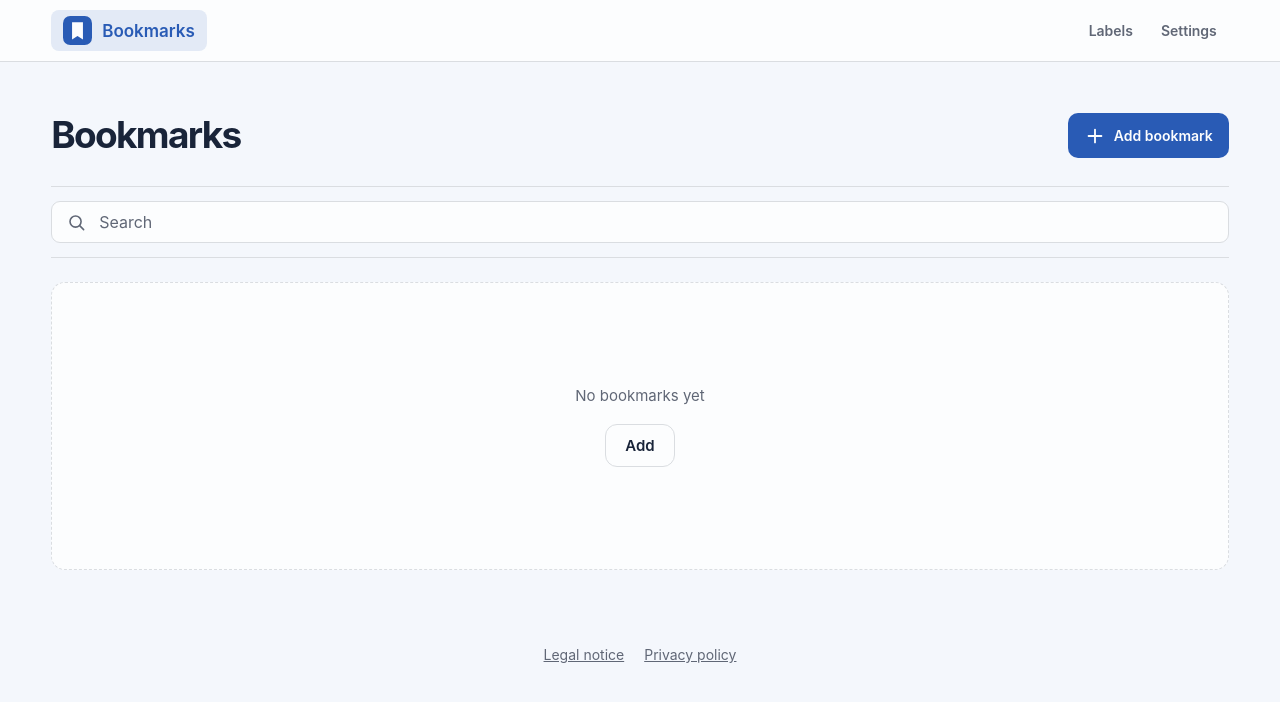
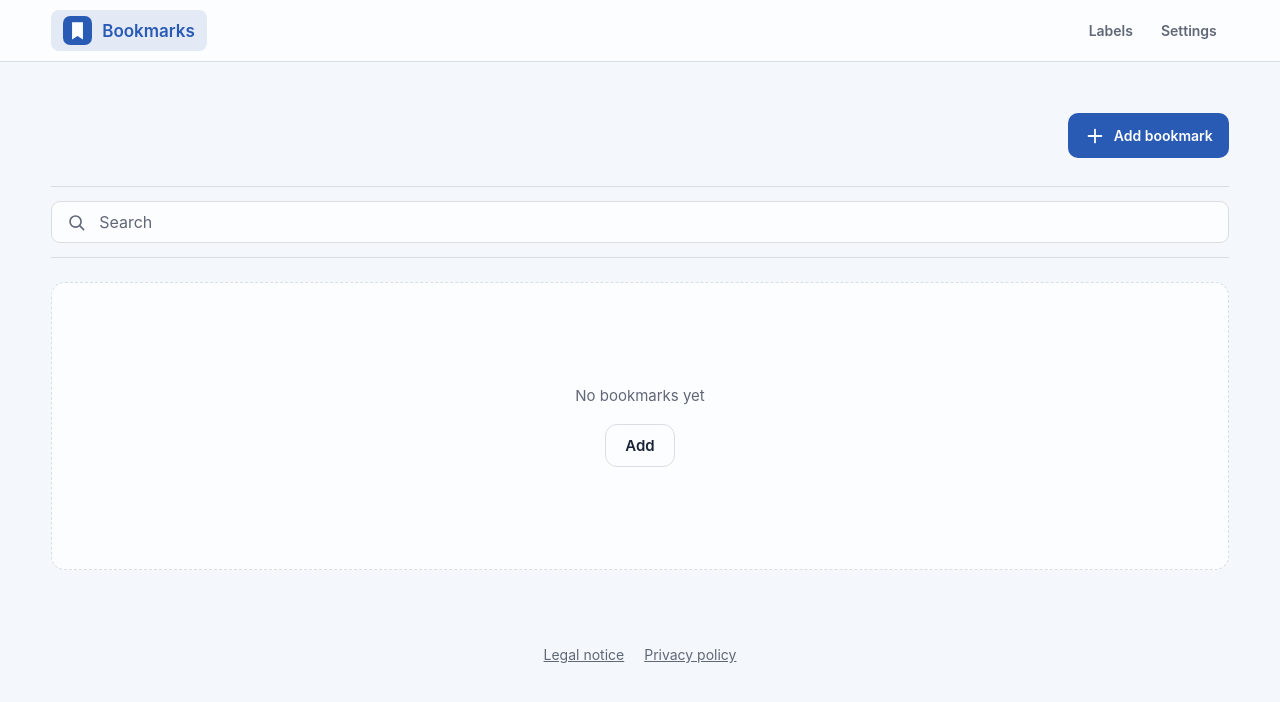
Before and after one commit to funkykay/bookmark-app, a website built with Vite: page index.html in a window 1280 px wide. Built offline with nearby package versions, Linux system fonts and the light colour scheme.

Commit message:
Hide duplicate bookmarks heading on desktop

```diff
--- a/src/_desktop.scss
+++ b/src/_desktop.scss
@@ -55,6 +55,8 @@
     flex-wrap: wrap;
     margin-bottom: 28px;
   }
+
+  #bookmarksView .actions { margin-inline-start: auto; }
 
   .desktop-only { display: inline; }
   #menuButton, #popup { display: none; }
--- a/src/styles.scss
+++ b/src/styles.scss
@@ -946,7 +946,8 @@ body:has(.pin-gate:not([hidden])) {
   font-weight: 700;
 }
 
-.sr-only {
+.sr-only,
+:root[data-layout="desktop"] #bookmarksTitle {
   position: absolute;
   width: 1px;
   height: 1px;
```
